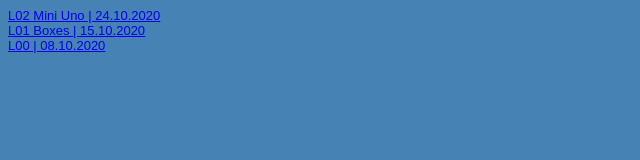
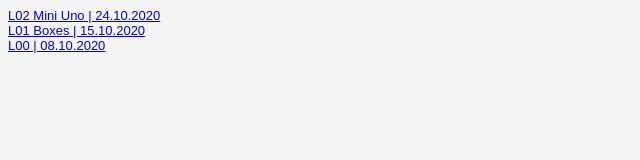
Before and after one commit to manzijes/EIA2-WiSe20-21, a plain HTML site: page Steckbrief/steckbrief.htm in a window 1280 px wide. Shown: the whole page, without its empty margins (0-640 px from the left). Drawn offline with Linux system fonts and the light colour scheme.

Commit message:
Update steckbrief.htm

```diff
--- a/Steckbrief/steckbrief.htm
+++ b/Steckbrief/steckbrief.htm
@@ -7,8 +7,7 @@
 body {
 	font-family: arial;
 	font-size: small;
-	background: steelblue;
-	color: whitesmoke;
+	background: whitesmoke;
 	text-decoration: none;
 }
 </style>
```
